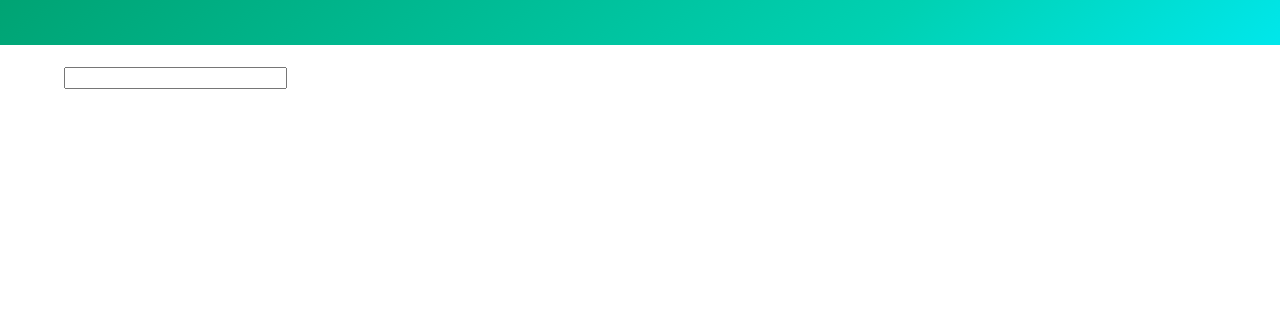
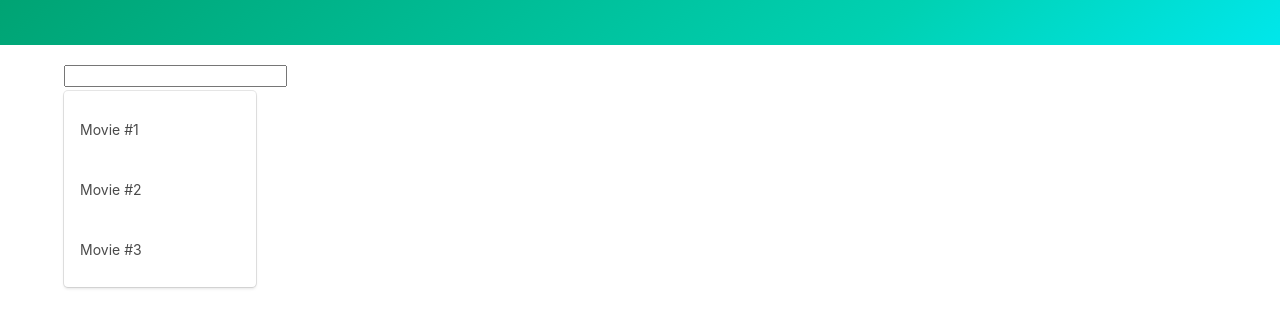
Before and after one commit to kkauma/movie_comparison, a plain HTML site: page index.html in a window 1280 px wide. Shown: the part 87-414 px from the top of the page. Drawn offline with nearby package versions, Linux system fonts and the light colour scheme.

Commit message:
add dropdown menu functionality

```diff
--- a/index.html
+++ b/index.html
@@ -26,7 +26,16 @@
       </div>
     </section>
     <div class="container">
-      <input type="text" />
+      <div class="dropdown is-active">
+        <input type="text" />
+        <div class="dropdown-menu">
+          <div class="dropdown-content">
+            <a class="dropdown-item">Movie #1</a>
+            <a class="dropdown-item">Movie #2</a>
+            <a class="dropdown-item">Movie #3</a>
+          </div>
+        </div>
+      </div>
       <div id="target"></div>
     </div>
     <script src="utils.js"></script>
```
